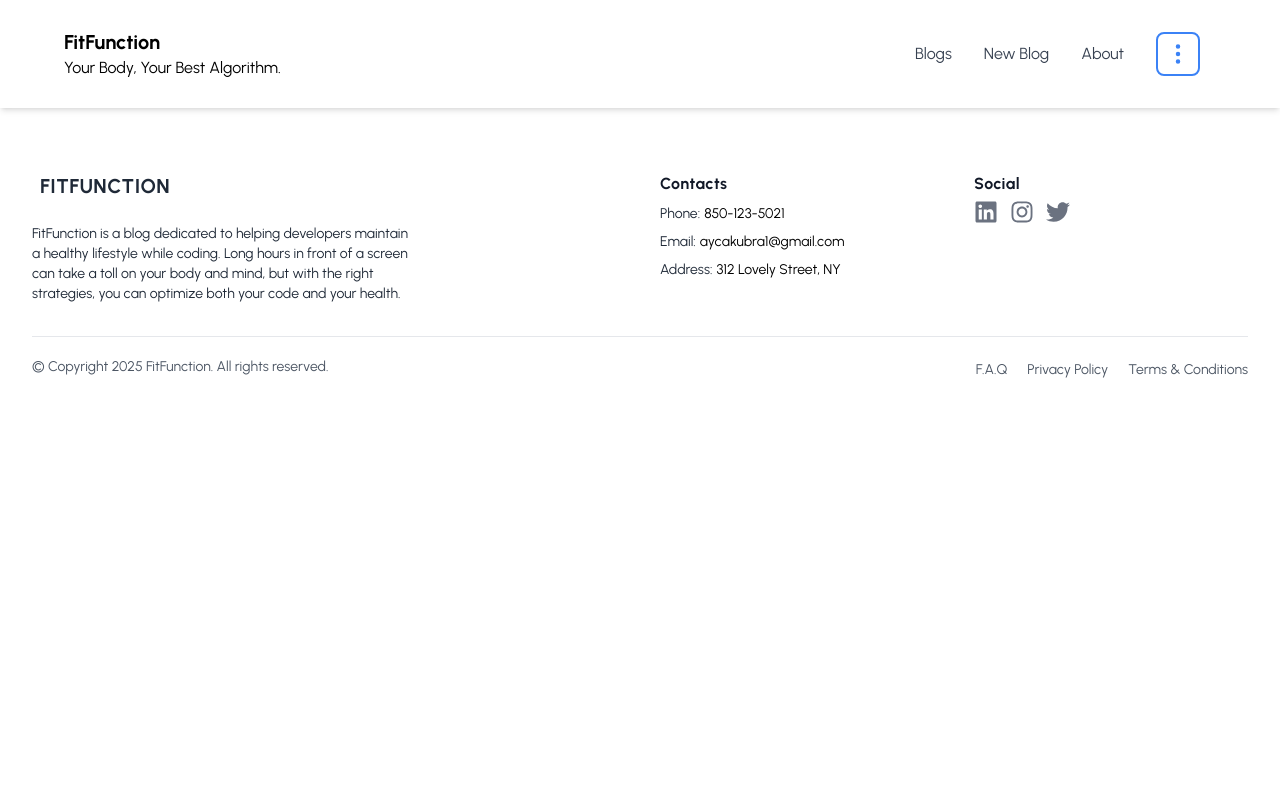
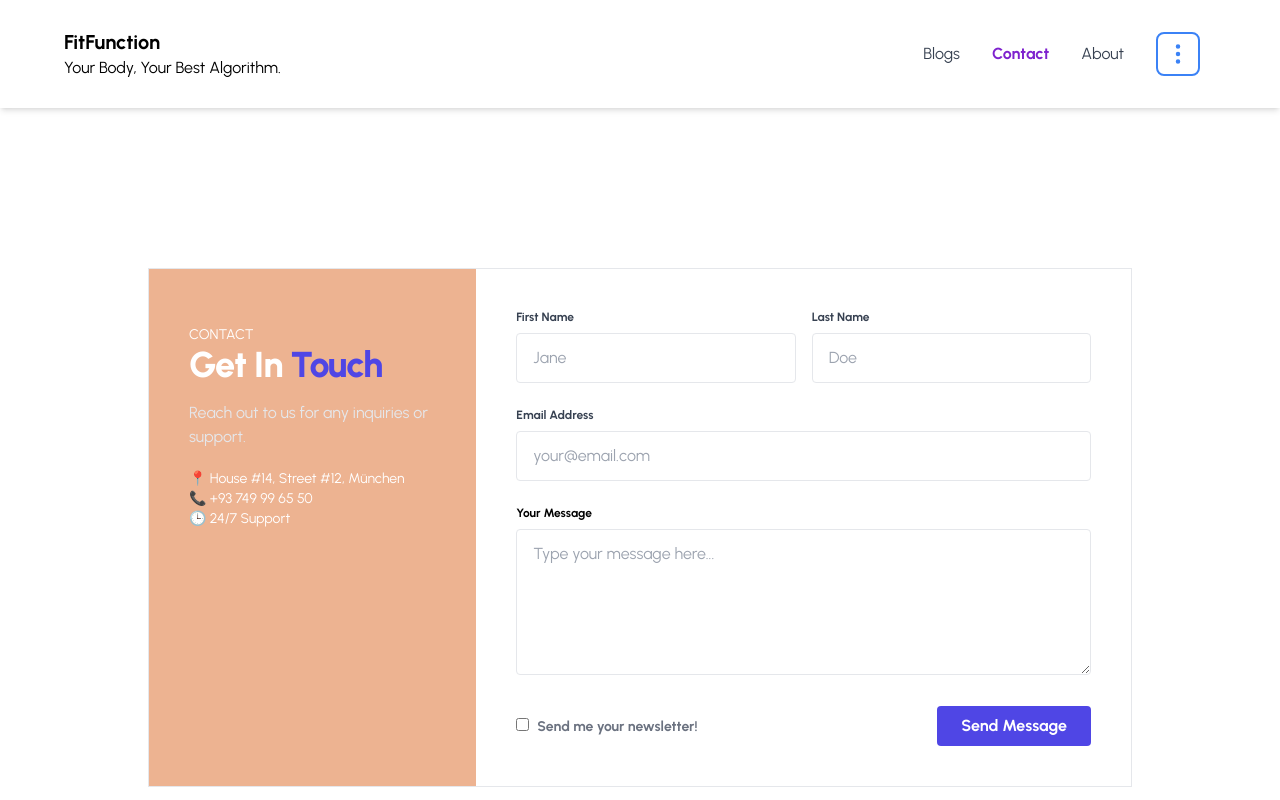
Before and after one commit to Ayca96/MyBlogApp, a React (Vite) app: page /contact in a window 1280 px wide. Shown: the top 800 px of the page. Built offline with nearby package versions, Linux system fonts and the light colour scheme.

Commit message:
refactor:Updated navigation and dashboard components, added Contact and Update Profile pages.

```diff
--- a/src/components/Navbar.jsx
+++ b/src/components/Navbar.jsx
@@ -8,7 +8,7 @@ const Navbar = () => {
   // Menü Linkleri
   const navLinks = [
     { name: "Blogs", path: "/blog" },
-    { name: "New Blog", path: "/register" },
+    { name: "Contact", path: "/contact" },
     { name: "About", path: "/about" },
   ];
 
--- a/src/components/SubscribeSection.jsx
+++ b/src/components/SubscribeSection.jsx
@@ -11,7 +11,7 @@ const SubscribeSection = () => {
 
   return (
     <div className="mx-auto !mt-20 mb-20 w-[50%] px-4 sm:mt-32 lg:px-6">
-    <div className="relative overflow-hidden bg-peachBeige px-4 py-12 shadow-2xl rounded-xl sm:rounded-2xl sm:px-12 xl:py-16">
+    <div className="relative overflow-hidden  bg-gray-800 px-4 py-12 shadow-2xl rounded-xl sm:rounded-2xl sm:px-12 xl:py-16">
       <h2 className="mx-auto max-w-2xl text-center text-2xl font-bold tracking-tight text-white sm:text-3xl">
         Keep Updated
       </h2>
--- a/src/components/home/FeaturedBlogs.jsx
+++ b/src/components/home/FeaturedBlogs.jsx
@@ -32,12 +32,12 @@ const FeaturedBlogs = () => {
       </div>
 
       {/* Tab Buttons - Responsive */}
-      <div className={`md:flex ${menuOpen ? "block" : "hidden"} md:block bg-softPeach p-2 rounded-t-lg`}>
+      <div className={`md:flex ${menuOpen ? "block" : "hidden"} md:block  bg-gray-700 p-2 rounded-t-lg`}>
         <div className="flex flex-col md:flex-row justify-center items-center w-full md:space-x-4 space-y-2 md:space-y-0">
           {tabs.map((tab) => (
             <button
               key={tab.id}
-              className={`px-4 py-2 text-black font-semibold border-b-4 transition-all duration-300 ${
+              className={`px-4 py-2 text-white font-semibold border-b-4 transition-all duration-300 ${
                 activeTab === tab.id
                   ? "border-white bg-peachBeige"
                   : "border-[#C87650] hover:bg-peachBeige"
--- /dev/null
+++ b/src/pages/Contact.jsx
@@ -0,0 +1,113 @@
+import React, { useState } from "react";
+
+const Contact = () => {
+  const [formData, setFormData] = useState({
+    firstName: "",
+    lastName: "",
+    email: "",
+    message: "",
+    newsletter: false,
+  });
+
+  const handleChange = (e) => {
+    const { name, value, type, checked } = e.target;
+    setFormData({
+      ...formData,
+      [name]: type === "checkbox" ? checked : value,
+    });
+  };
+
+  const handleSubmit = (e) => {
+    e.preventDefault();
+    console.log("Form submitted: ", formData);
+  };
+
+  return (
+    <div className="max-w-screen-lg mx-auto py-40 px-5">
+      <div className="grid grid-cols-1 md:grid-cols-12 border">
+        <div className="bg-peachBeige md:col-span-4 p-10 text-white">
+          <p className="mt-4 text-sm uppercase">Contact</p>
+          <h3 className="text-3xl sm:text-4xl font-extrabold tracking-tight">
+            Get In <span className="text-indigo-600">Touch</span>
+          </h3>
+          <p className="mt-4 text-gray-200">
+            Reach out to us for any inquiries or support.
+          </p>
+          <div className="mt-5 text-sm">
+            <p>📍 House #14, Street #12, München</p>
+            <p>📞 +93 749 99 65 50</p>
+            <p>🕒 24/7 Support</p>
+          </div>
+        </div>
+        <form className="md:col-span-8 p-10" onSubmit={handleSubmit}>
+          <div className="grid grid-cols-1 md:grid-cols-2 gap-4 mb-6">
+            <div>
+              <label className="block text-gray-700 text-xs font-bold mb-2">First Name</label>
+              <input
+                className="w-full bg-white text-gray-700 border rounded py-3 px-4 focus:outline-none focus:bg-white"
+                name="firstName"
+                type="text"
+                placeholder="Jane"
+                value={formData.firstName}
+                onChange={handleChange}
+              />
+            </div>
+            <div>
+              <label className="block text-gray-700 text-xs font-bold mb-2">Last Name</label>
+              <input
+                className="w-full bg-white text-gray-700 border rounded py-3 px-4 focus:outline-none focus:bg-white"
+                name="lastName"
+                type="text"
+                placeholder="Doe"
+                value={formData.lastName}
+                onChange={handleChange}
+              />
+            </div>
+          </div>
+          <div className="mb-6">
+            <label className="block text-gray-700 text-xs font-bold mb-2">Email Address</label>
+            <input
+              className="w-full bg-white text-gray-700 border rounded py-3 px-4 focus:outline-none focus:bg-white"
+              name="email"
+              type="email"
+              placeholder="your@email.com"
+              value={formData.email}
+              onChange={handleChange}
+            />
+          </div>
+          <div className="mb-6">
+            <label className="block text-black-900 text-xs font-bold mb-2">Your Message</label>
+            <textarea
+              rows="5"
+              className="w-full bg-white text-black-900 border rounded py-3 px-4 focus:outline-none focus:bg-white"
+              name="message"
+              placeholder="Type your message here..."
+              value={formData.message}
+              onChange={handleChange}
+            ></textarea>
+          </div>
+          <div className="flex justify-between items-center">
+            <label className="text-gray-500 font-bold">
+              <input
+                className="mr-2 leading-tight"
+                type="checkbox"
+                name="newsletter"
+                checked={formData.newsletter}
+                onChange={handleChange}
+              />
+              <span className="text-sm">Send me your newsletter!</span>
+            </label>
+            <button
+              className="bg-indigo-600 text-white font-bold py-2 px-6 rounded hover:bg-indigo-400"
+              type="submit"
+            >
+              Send Message
+            </button>
+          </div>
+        </form>
+      </div>
+    </div>
+  );
+};
+
+export default Contact;
--- /dev/null
+++ b/src/pages/UpdateProfile.jsx
@@ -0,0 +1,65 @@
+import React, { useState } from "react";
+
+const UpdateProfile = () => {
+  const [profile, setProfile] = useState({
+    name: "John Doe",
+    title: "Software Developer",
+    organization: "Estep Bilişim",
+    email: "john.doe@example.com",
+    phone: "+1 (555) 123-4567",
+    location: "San Francisco, CA",
+    profilePicture: "https://i.pravatar.cc/300"
+  });
+
+  const handleChange = (e) => {
+    setProfile({ ...profile, [e.target.id]: e.target.value });
+  };
+
+  return (
+    <div className="bg-gradient-to-r from-indigo-800 to-blue-900 min-h-screen flex items-center justify-center p-4">
+      <div className="w-full max-w-2xl rounded-2xl bg-white p-10 shadow-xl">
+        <div className="flex flex-col md:flex-row justify-between mb-5 items-start">
+          <h2 className="mb-5 text-4xl font-bold text-blue-900">Update Profile</h2>
+          <div className="text-center">
+            <img src={profile.profilePicture} alt="Profile" className="rounded-full w-32 h-32 mx-auto border-4 border-indigo-800 mb-4 transition-transform duration-300 hover:scale-105 ring ring-gray-300" />
+            <button className="bg-indigo-800 text-white px-4 py-2 rounded-lg hover:bg-blue-900 transition-colors duration-300 ring ring-gray-300 hover:ring-indigo-300">
+              Change Profile Picture
+            </button>
+          </div>
+        </div>
+        <form className="space-y-4">
+          <div>
+            <label className="block text-sm font-medium text-gray-700">Name</label>
+            <input type="text" id="name" className="w-full px-3 py-2 border border-gray-300 rounded-md focus:ring-indigo-500 focus:border-indigo-500" value={profile.name} onChange={handleChange} />
+          </div>
+          <div>
+            <label className="block text-sm font-medium text-gray-700">Title</label>
+            <input type="text" id="title" className="w-full px-3 py-2 border border-gray-300 rounded-md focus:ring-indigo-500 focus:border-indigo-500" value={profile.title} onChange={handleChange} />
+          </div>
+          <div>
+            <label className="block text-sm font-medium text-gray-700">Organization</label>
+            <input type="text" id="organization" className="w-full px-3 py-2 border border-gray-300 rounded-md focus:ring-indigo-500 focus:border-indigo-500" value={profile.organization} onChange={handleChange} />
+          </div>
+          <div>
+            <label className="block text-sm font-medium text-gray-700">Email</label>
+            <input type="email" id="email" className="w-full px-3 py-2 border border-gray-300 rounded-md focus:ring-indigo-500 focus:border-indigo-500" value={profile.email} onChange={handleChange} />
+          </div>
+          <div>
+            <label className="block text-sm font-medium text-gray-700">Phone</label>
+            <input type="tel" id="phone" className="w-full px-3 py-2 border border-gray-300 rounded-md focus:ring-indigo-500 focus:border-indigo-500" value={profile.phone} onChange={handleChange} />
+          </div>
+          <div>
+            <label className="block text-sm font-medium text-gray-700">Location</label>
+            <input type="text" id="location" className="w-full px-3 py-2 border border-gray-300 rounded-md focus:ring-indigo-500 focus:border-indigo-500" value={profile.location} onChange={handleChange} />
+          </div>
+          <div className="flex justify-end space-x-4">
+            <button type="button" className="px-4 py-2 bg-gray-300 text-gray-700 rounded-lg hover:bg-gray-400">Cancel</button>
+            <button type="submit" className="px-4 py-2 bg-indigo-800 text-white rounded-lg hover:bg-indigo-700">Save Changes</button>
+          </div>
+        </form>
+      </div>
+    </div>
+  );
+};
+
+export default UpdateProfile;
--- a/src/router/AppRouter.jsx
+++ b/src/router/AppRouter.jsx
@@ -8,6 +8,8 @@ import Login from "../pages/Login";
 import Blog from "../pages/Blog";
 import Footer from "../components/Footer";
 import UserDashboard from "../pages/UserDashboard";
+import UpdateProfile from "../pages/UpdateProfile";
+import Contact from "../pages/Contact";
 
 const AppRouter = () => {
   return (
@@ -20,6 +22,7 @@ const AppRouter = () => {
         <Route path="/login" element={<Login />} />
         <Route path="/blog" element={<Blog/>}/>
         <Route path="/dashboard" element={<UserDashboard/>} />
+        <Route path="/contact" element={<Contact/>}/>
       </Routes>
       <Footer/>
     </Router>
```
Also changed, not shown: src/pages/UserDashboard.jsx (+19 -14 lines).
